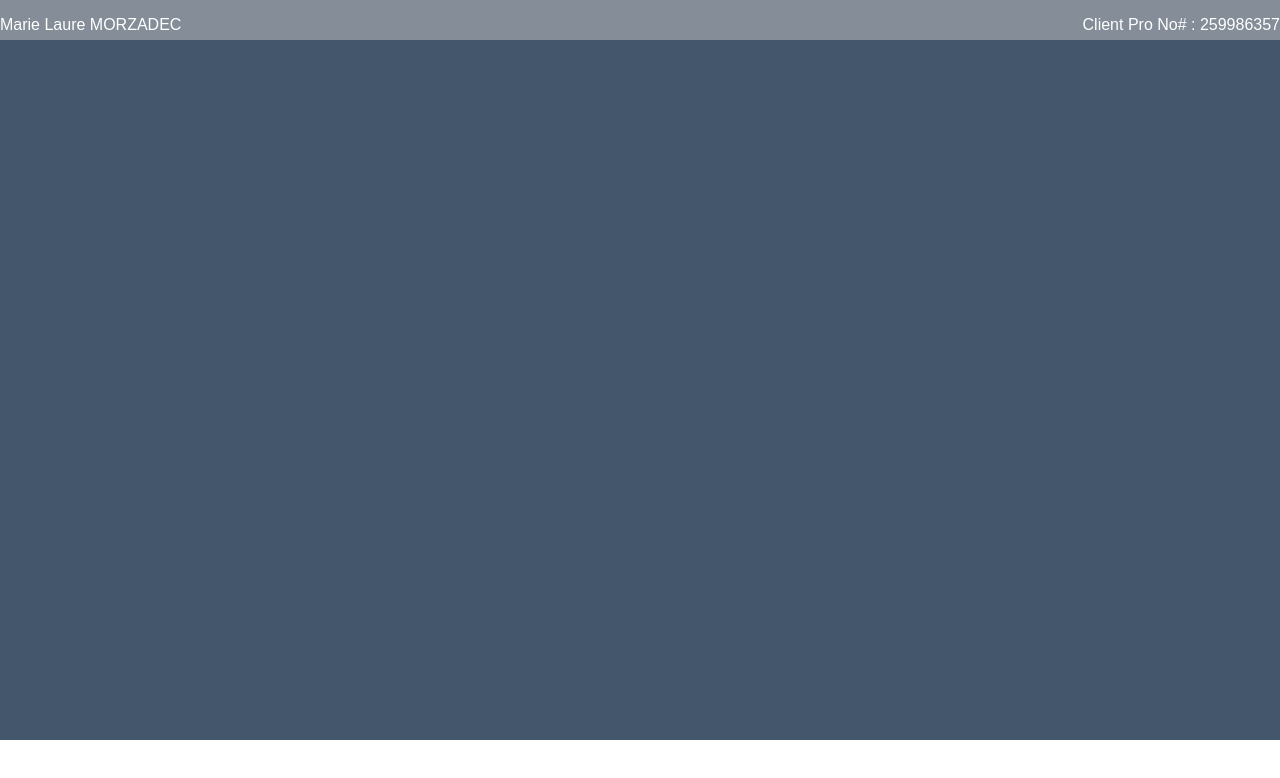
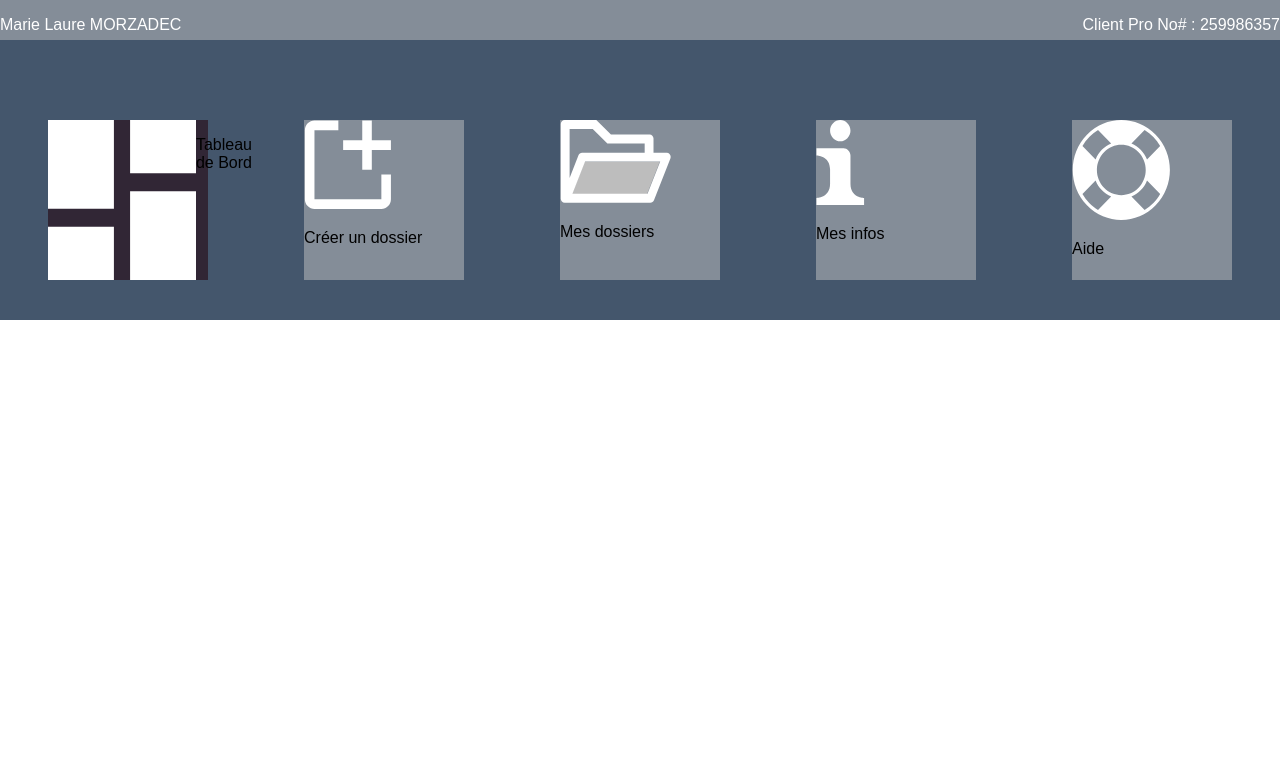
Before and after one commit to Loanely/LoanelyProject, a plain HTML site: page html/interfaceInvest.html in a window 1280 px wide. Drawn offline with Linux system fonts and the light colour scheme; a web font is replaced by a local one.

Commit message:
avancement page invest

```diff
--- a/css/interfaceInvest.css
+++ b/css/interfaceInvest.css
@@ -19,8 +19,38 @@ html, body, main{
     color: white;
 }
 
-#bloc{
-    height: 700px;
+#icons{
+    height: 200px;
     width: 100%;
     background-color: #44566C;
+    display: flex;
+    justify-content: space-around;
+    padding-top: 10vh;
 }
+
+.btntbl{
+    width: 10em;
+    height: 10em;
+    background-color: #312635;
+    display: flex;
+}
+.btnnvodos{
+    width: 10em;
+    height: 10em;
+    background-color: #848D98;
+}
+.btndos{
+    width: 10em;
+    height: 10em;
+    background-color: #848D98;
+}
+.btninfos{
+    width: 10em;
+    height: 10em;
+    background-color: #848D98;
+}
+.btnaide{
+    width: 10em;
+    height: 10em;
+    background-color: #848D98;
+}
--- a/html/interfaceInvest.html
+++ b/html/interfaceInvest.html
@@ -18,8 +18,27 @@
 
 </section>
 
-<section id="bloc">
-
+<section id="icons">
+    <div class="btntbl">
+        <img src="../assets/icons/interfaceInvest/tableau.svg" alt="">
+        <p>Tableau de Bord</p>
+    </div>
+    <div class="btnnvodos">
+        <img src="../assets/icons/interfaceInvest/create.svg" alt="">
+        <p>Créer un dossier</p>
+    </div>
+    <div class="btndos">
+        <img src="../assets/icons/interfaceInvest/dossier.svg" alt="">
+        <p>Mes dossiers</p>
+    </div>
+    <div class="btninfos">
+        <img src="../assets/icons/interfaceInvest/info.svg" alt="">
+        <p>Mes infos</p>
+    </div>
+    <div class="btnaide">
+        <img src="../assets/icons/interfaceInvest/help.svg" alt="">
+        <p>Aide</p>
+    </div>
 
 
 
```
